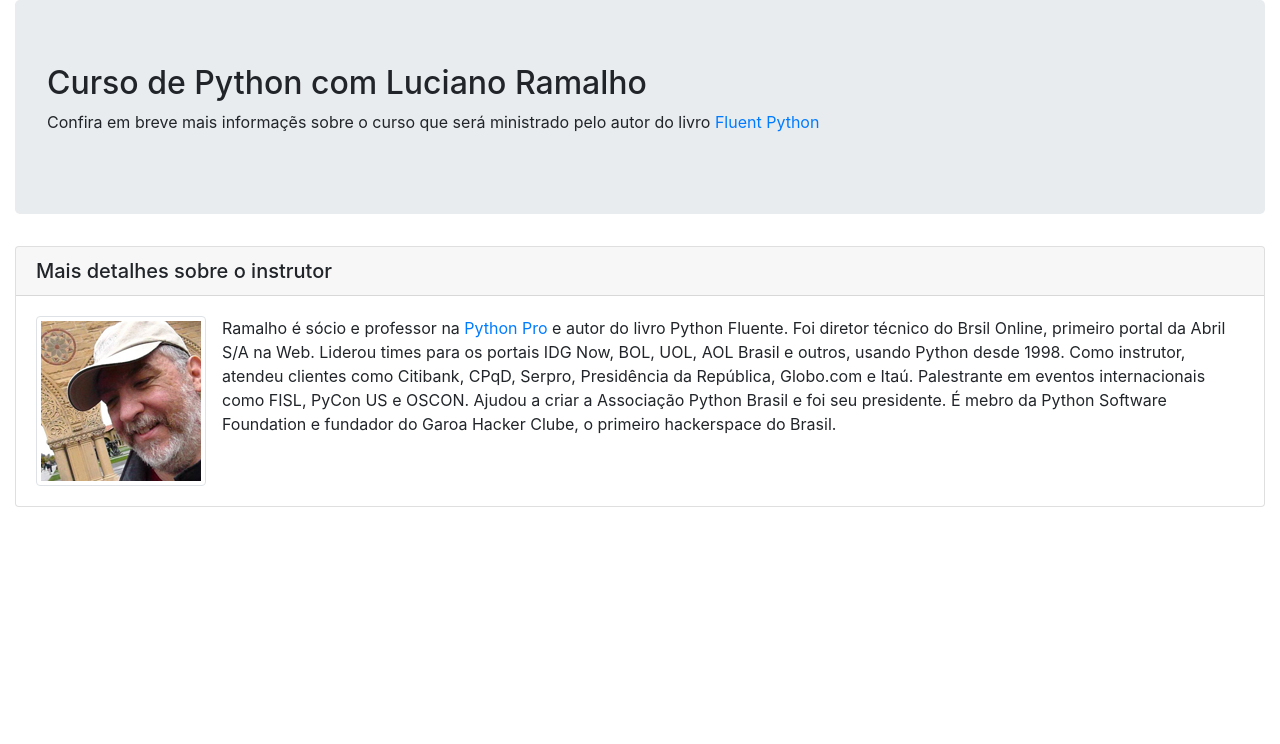
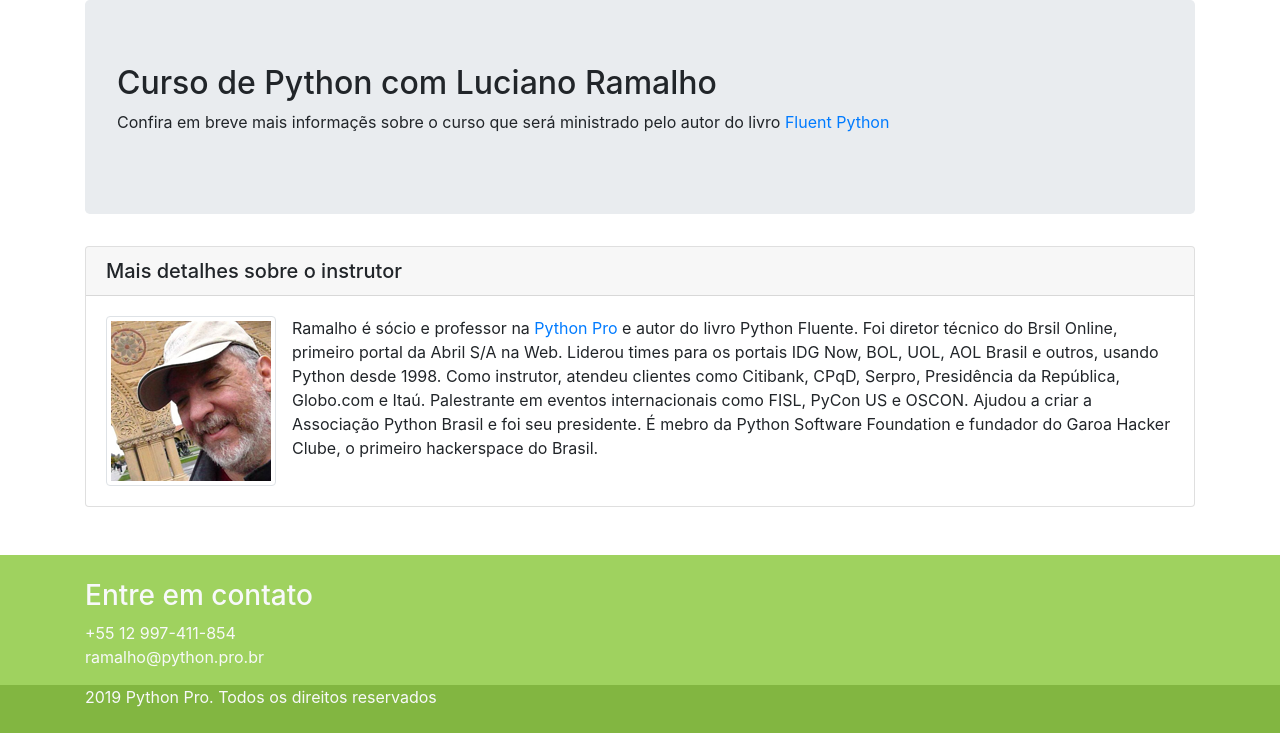
Before and after one commit to wherculano/curso-django, a Django app: page / in a window 1280 px wide. Shown: the part 56-800 px from the top of the page. Run offline with Django 3.2, Linux system fonts and the light colour scheme; some libraries are stand-ins or nearby versions.

Commit message:
Incluindo o rodapé da página com alguns elementos de HTML,CSS e classes do Bootstrap e conhecendo a também template-tag 'now' pra extrair a data atual

```diff
--- a/pypro/base/static/css/style.css
+++ b/pypro/base/static/css/style.css
@@ -1 +1,7 @@
-# Empty CSS file for your own CSS
+.main-footer {
+    background-color:#9fd25f;
+}
+
+.rights{
+    background-color:#82b641;
+}
--- a/pypro/base/templates/base/home.html
+++ b/pypro/base/templates/base/home.html
@@ -1,7 +1,5 @@
-<!-- substitui as templates tags do Django de acordo com a respectiva funcionalidade, no caso do static,
-produzir a URL correta de onde estão os arqivos estáticos. Deixando de ser estatico para ser dinamico-->
+<!DOCTYPE html>
 {% load static %}
-<!DOCTYPE html>
 <html lang="pt_br">
 <head>
     <meta charset="utf-8">
@@ -9,7 +7,7 @@
     <meta name="viewport" content="width=device-width, initial-scale=1">
 
     <title>Python Pro</title>
-    <link rel="'icon" type="imgage/png" href="{% static 'img/favicon.png'%}"/>
+    <link rel="icon" type="imgage/png" href="{% static 'img/favicon.png' %}"/>
     <meta name="description" content="Página do curso Python Pro">
     <meta name="author" content="Wagner Herculano/Renzo Nuccitelli">
 
@@ -33,40 +31,9 @@
     </div>
 </nav>
 
-<div class="container-fluid">
+<div class="container">
     <div class="row">
         <div class="col-md-12">
-            <div class="collapse navbar-collapse" id="bs-example-navbar-collapse-1">
-                <ul class="navbar-nav">
-                    <li class="nav-item active">
-                        <a class="nav-link" href="#">Link <span class="sr-only">(current)</span></a>
-                    </li>
-                    <li class="nav-item">
-                        <a class="nav-link" href="#">Link</a>
-                    </li>
-
-                </ul>
-                <form class="form-inline">
-                    <input class="form-control mr-sm-2" type="text">
-                    <button class="btn btn-primary my-2 my-sm-0" type="submit">
-                        Search
-                    </button>
-                </form>
-                <ul class="navbar-nav ml-md-auto">
-                    <li class="nav-item active">
-                        <a class="nav-link" href="#">Link <span class="sr-only">(current)</span></a>
-                    </li>
-                    <li class="nav-item dropdown">
-                        <a class="nav-link dropdown-toggle" href="http://example.com" id="navbarDropdownMenuLink" data-toggle="dropdown">Dropdown link</a>
-                        <div class="dropdown-menu dropdown-menu-right" aria-labelledby="navbarDropdownMenuLink">
-                            <a class="dropdown-item" href="#">Action</a> <a class="dropdown-item" href="#">Another action</a> <a class="dropdown-item" href="#">Something else here</a>
-                            <div class="dropdown-divider">
-                            </div>
-                            <a class="dropdown-item" href="#">Separated link</a>
-                        </div>
-                    </li>
-                </ul>
-            </div>
 			<div class="jumbotron">
                 <h2>
                     Curso de Python com Luciano Ramalho
@@ -101,5 +68,28 @@
         </div>
     </div>
 </div>
+<footer class="main-footer mt-5 pt-4 text-light">
+    <div class="container">
+        <div class="row">
+            <div class="col">
+                <h3>Entre em contato</h3>
+                <address>
+                    +55 12 997-411-854
+                    <br/>
+                    <a href="mailto:ramalho@python.pro.br" class="text-light">ramalho@python.pro.br</a>
+                </address>
+            </div>
+        </div>
+    </div>
+    <div class="rights pb-4">
+        <div class="container">
+            <div class="row">
+                <div class="col">
+                    {% now 'Y' %} Python Pro. Todos os direitos reservados
+                </div>
+            </div>
+        </div>
+    </div>
+</footer>
 </body>
 </html>
```
Also changed, not shown: pypro/base/urls.py (line endings or trailing spaces).
